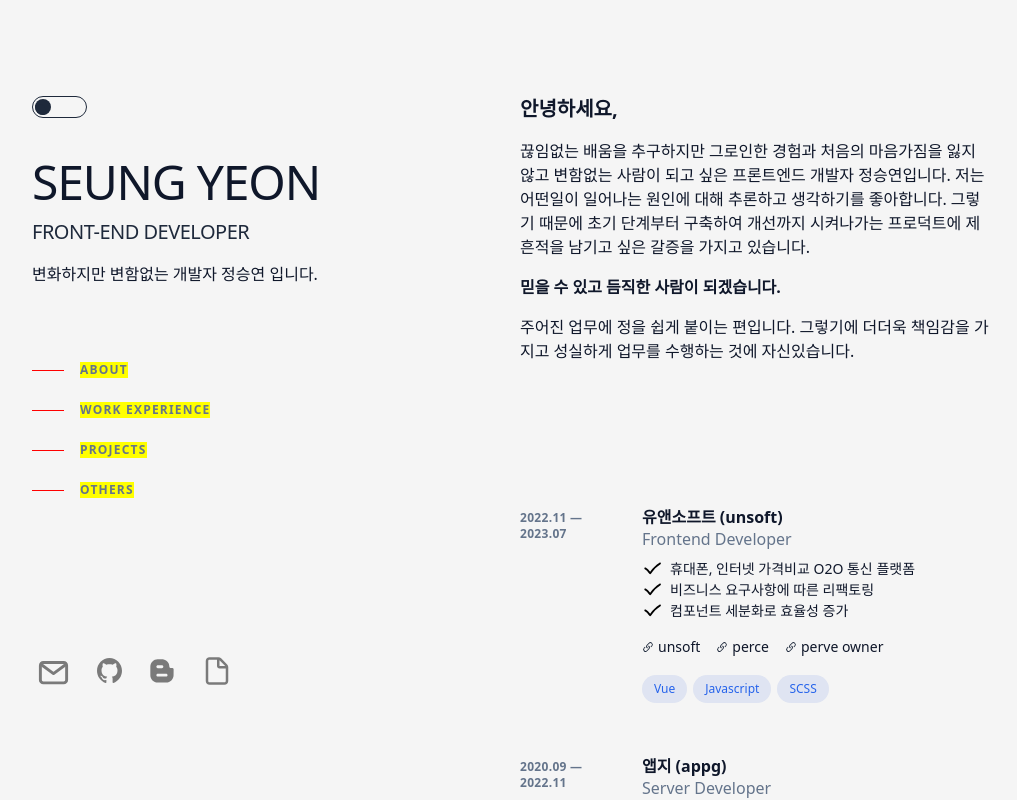
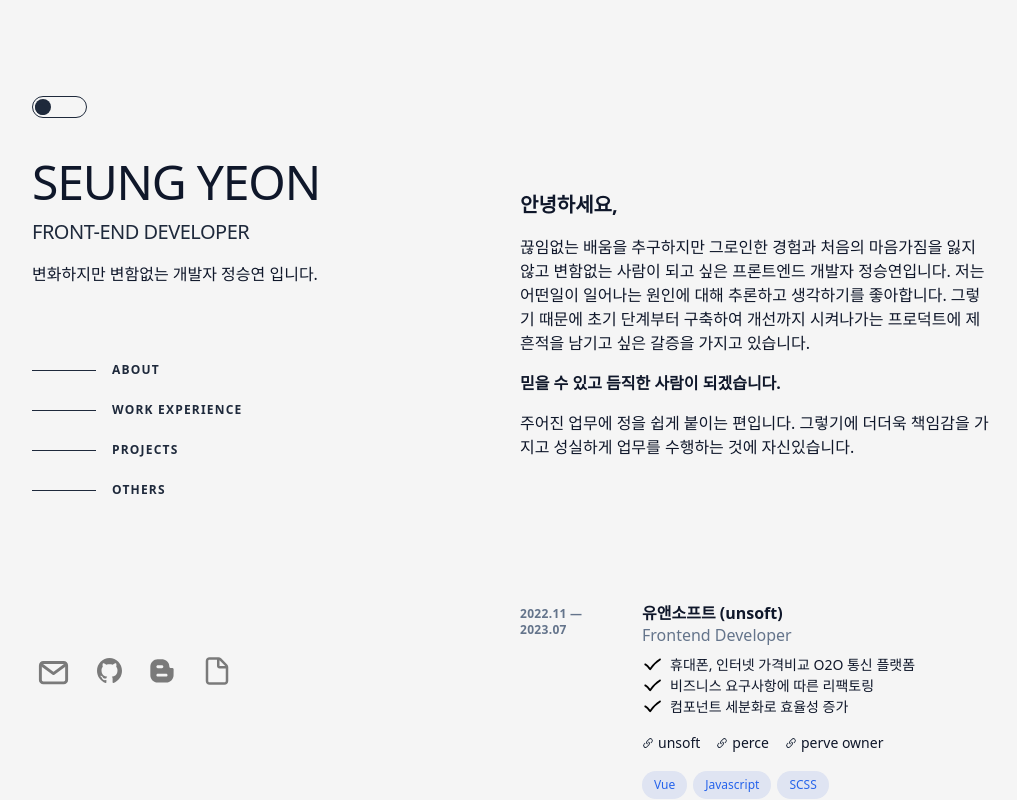
Before and after one commit to ssyeon612/seungyeon-portfolio, a Next.js app: page / in a window 1280 px wide. Shown: the top 800 px of the page, without its empty margins (128-1145 px from the left). Built offline with nearby package versions, Linux system fonts and the light colour scheme.

Commit message:
add observer

```diff
--- a/src/app/globals.scss
+++ b/src/app/globals.scss
@@ -86,9 +86,9 @@ span {
 
 nav a.active {
     :nth-child(1) {
-        background: red;
+        @apply transition-all w-16 bg-slate-800 dark:bg-slate-200;
     }
     :nth-child(2) {
-        background: yellow;
+        @apply text-slate-800 dark:text-slate-200;
     }
 }
--- a/src/components/About/index.tsx
+++ b/src/components/About/index.tsx
@@ -1,6 +1,6 @@
 const About = () => {
     return (
-        <section id="about" className="mb-16 scroll-mt-16 md:mb-24 lg:mb-36 lg:scroll-mt-24" aria-label="About Me">
+        <section id="about" className="mb-16 scroll-mt-16 md:mb-24 lg:mb-36 lg:scroll-mt-24 lg:mt-24" aria-label="About Me">
             <div className="sticky top-0 z-20 -mx-6 mb-10 w-screen bg-slate-900/75 px-6 py-5 backdrop-blur md:-mx-12 md:px-12 lg:sr-only lg:relative lg:top-auto lg:mx-auto lg:w-full lg:px-0 lg:py-0 lg:opacity-0">
                 <h2 className="text-sm font-bold uppercase tracking-widest text-slate-200 lg:sr-only">About</h2>
             </div>
@@ -12,7 +12,6 @@ const About = () => {
                 </p>
                 <p className="mb-4 font-bold">믿을 수 있고 듬직한 사람이 되겠습니다.</p>
                 <p>주어진 업무에 정을 쉽게 붙이는 편입니다. 그렇기에 더더욱 책임감을 가지고 성실하게 업무를 수행하는 것에 자신있습니다.</p>
-                {/* <p>믿을 수 있고 듬직한 동료. 같이 일하고 싶은 동료가 되겠습니다.</p> */}
             </div>
         </section>
     );
--- a/src/components/Header/index.tsx
+++ b/src/components/Header/index.tsx
@@ -12,25 +12,27 @@ const Header = () => {
         { name: "Others", href: "others" },
     ];
 
-    useEffect(() => {
-        let observer = new IntersectionObserver((entries) => {
-            entries.forEach((entry) => {
+    const callback = function (entries: any, observer: any) {
+        console.log(entries);
+        console.log(observer);
+        entries.forEach((entry: any) => {
             let id = entry.target.id;
             let links = document.querySelectorAll("nav a");
             links.forEach((link) => {
                 const href = link?.getAttribute("href");
                 if (`#${id}` === href) {
-                        console.log(id);
                     link.classList.toggle("active", entry.isIntersecting);
-                        // if (entry.isIntersecting) observer.unobserve(entry.target);
                 }
             });
         });
+    };
+
+    useEffect(() => {
+        let observer = new IntersectionObserver(callback, {
+            rootMargin: "-300px 0px -300px 0px",
         });
         let sections = document.querySelectorAll("section");
-        sections.forEach((section) => {
-            observer.observe(section);
-        });
+        sections.forEach((section) => observer.observe(section));
     }, []);
 
     return (
```
Also changed, not shown: 1 other file (tests, documents, lock files or other folders). Lines whose indentation alone changed are shown as unchanged.
